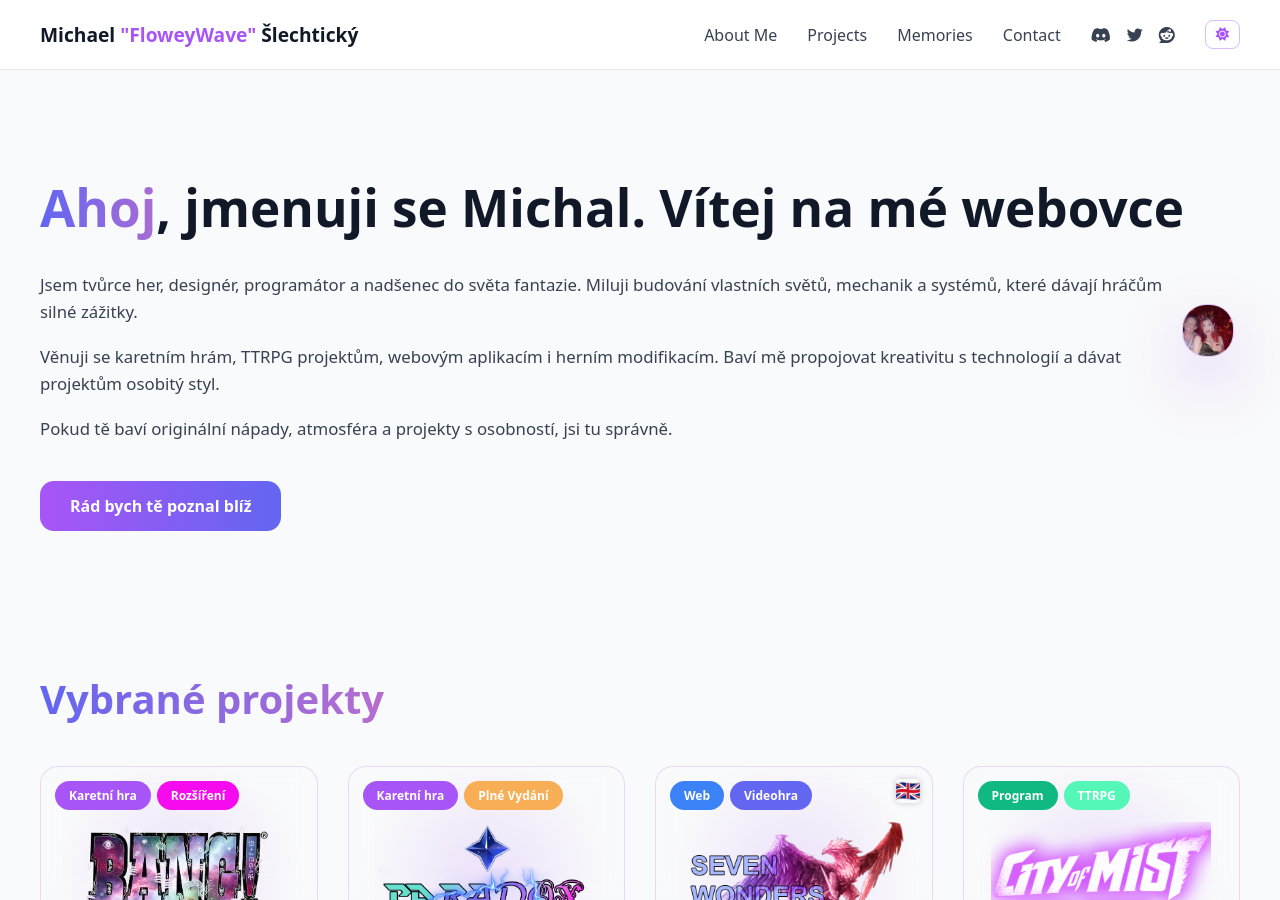
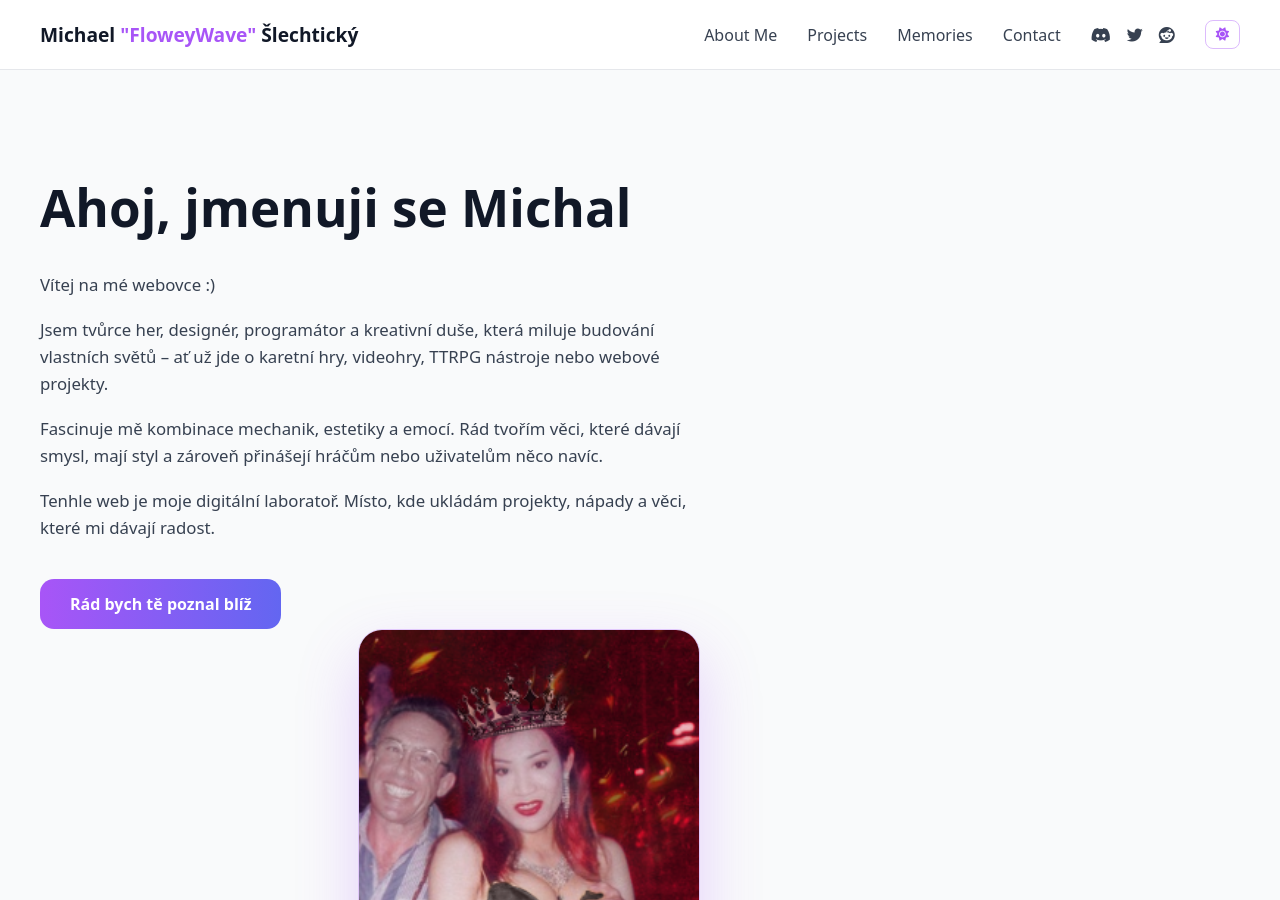
Before and after one commit to FloweyWave2/floweywave2.github.io, a Jekyll site: the page built from index.html, in a window 1280 px wide and 900 px high. Built offline with Jekyll 4.4.1, drawn with Linux system fonts in a browser that asks for light colours.

Commit message:
Update index.html

```diff
--- a/index.html
+++ b/index.html
@@ -1,31 +1,33 @@
 ---
 layout: default
-title: Home
+title: Domů
 ---
 
 <section class="hero-section">
+    <div class="hero-content">
+        <div class="hero-text">
+            <h1 class="hero-title">
+                <span class="gradient-text">Ahoj</span>, jmenuji se Michal
+            </h1>
+            <p class="hero-subtitle">Vítej na mé webovce :)</p>
 
-  <div class="hero-content">
-    <h1 class="hero-title">
-      <span class="hello">Ahoj</span>,
-      <span class="normal-text"> jmenuji se Michal. Vítej na mé webovce</span>
-    </h1>
-
-    <div class="hero-text">
+            <div class="hero-description">
                 <p>
-        Jsem tvůrce her, designér, programátor a nadšenec do světa fantazie.
-        Miluji budování vlastních světů, mechanik a systémů, které dávají hráčům
-        silné zážitky.
+                    Jsem tvůrce her, designér, programátor a kreativní duše, která miluje
+                    budování vlastních světů – ať už jde o karetní hry, videohry,
+                    TTRPG nástroje nebo webové projekty.
                 </p>
 
                 <p>
-        Věnuji se karetním hrám, TTRPG projektům, webovým aplikacím i herním modifikacím.
-        Baví mě propojovat kreativitu s technologií a dávat projektům osobitý styl.
+                    Fascinuje mě kombinace mechanik, estetiky a emocí.
+                    Rád tvořím věci, které dávají smysl, mají styl
+                    a zároveň přinášejí hráčům nebo uživatelům něco navíc.
                 </p>
 
                 <p>
-        Pokud tě baví originální nápady, atmosféra a projekty s osobností,
-        jsi tu správně.
+                    Tenhle web je moje digitální laboratoř.
+                    Místo, kde ukládám projekty, nápady a věci,
+                    které mi dávají radost.
                 </p>
             </div>
 
@@ -35,21 +37,24 @@
         </div>
 
         <div class="hero-image">
-    <img src="/images/profile.png" alt="Michal">
+            <img src="/images/profile.png" alt="Michal profile photo">
         </div>
-
+    </div>
 </section>
 
+<!-- ===================================================== -->
+<!-- VYBRANÉ PROJEKTY -->
+<!-- ===================================================== -->
 
-<section class="home-projects">
-
-  <div class="home-title">
+<section class="featured-projects project-section">
+    <div class="section-header">
         <h2>Vybrané projekty</h2>
     </div>
 
     <div class="project-grid">
 
-    <a href="/projects/bang.html" class="project-card active">
+        <!-- BANG -->
+        <a href="/projects/bang.html" class="project-card reveal">
             <div class="card-image">
                 <img src="/images/bang_logo.png">
                 <div class="tags-container">
@@ -63,7 +68,8 @@
             </div>
         </a>
 
-    <a href="/projects/paradox.html" class="project-card active">
+        <!-- PARADOX -->
+        <a href="/projects/paradox.html" class="project-card reveal">
             <div class="card-image">
                 <img src="/images/logo_paradox.png">
                 <div class="tags-container">
@@ -77,7 +83,8 @@
             </div>
         </a>
 
-    <a href="/projects/seven-wonders.html" class="project-card active">
+        <!-- SEVEN WONDERS -->
+        <a href="/projects/seven-wonders.html" class="project-card reveal">
             <div class="card-image">
                 <img src="/images/logo_seven_wonders.png">
                 <div class="tags-container">
@@ -92,7 +99,8 @@
             </div>
         </a>
 
-    <a href="/projects/city-of-mist.html" class="project-card active">
+        <!-- CITY OF MIST -->
+        <a href="/projects/city-of-mist.html" class="project-card reveal">
             <div class="card-image">
                 <img src="/images/logo_city_of_mist_denik.png">
                 <div class="tags-container">
```
Also changed, not shown: other parts of index.html (+26 -1 lines). Lines whose indentation alone changed are shown as unchanged.
